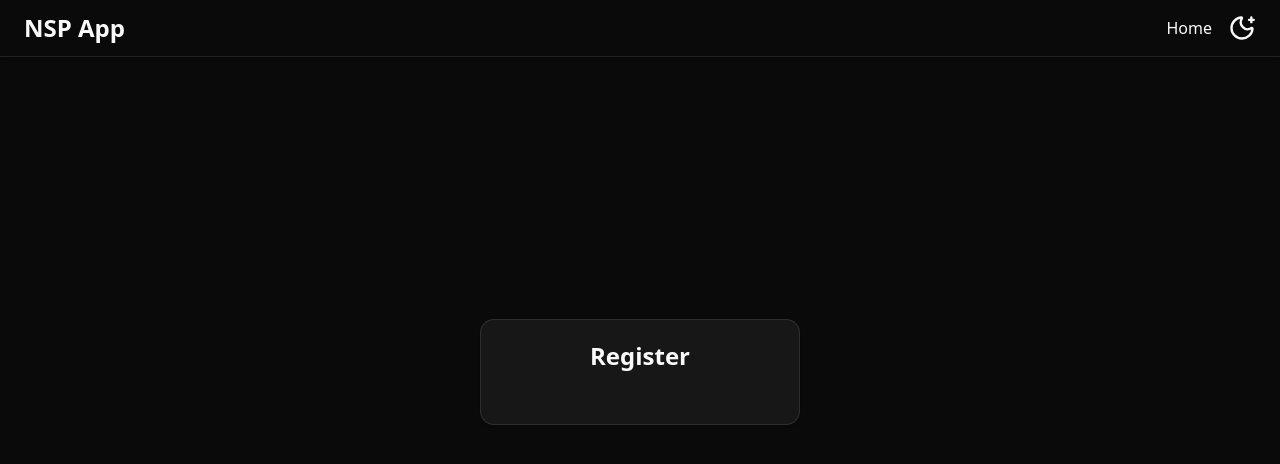
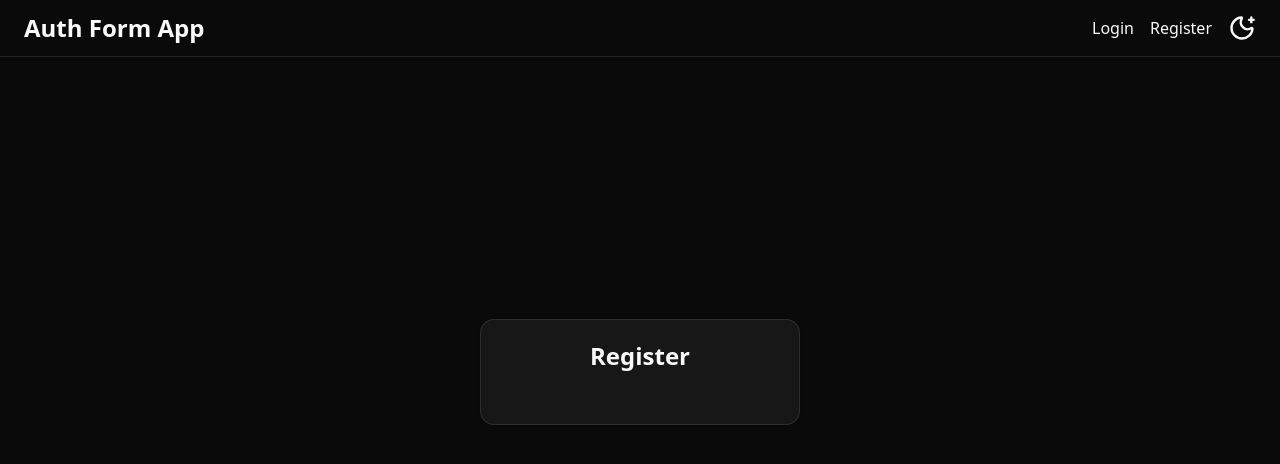
Before and after one commit to MissNishaSardar/auth-form-app, a Next.js app: page /register in a window 1280 px wide. Shown: the top 464 px of the page. Built offline with nearby package versions, Linux system fonts and the light colour scheme.

Commit message:
Update Header.tsx

```diff
--- a/src/components/Header/Header.tsx
+++ b/src/components/Header/Header.tsx
@@ -11,12 +11,13 @@ const Header = () => {
 					<h1
 						className="text-2xl font-semibold"
 						aria-label="App Name">
-						NSP App
+						Auth Form App
 					</h1>
 				</Link>
 
 				<nav className="flex items-center gap-4">
-					<Link href={"/"}>Home</Link>
+					<Link href={"/"}>Login</Link>
+					<Link href={"/register"}>Register</Link>
 
 					<ThemeToggleButton />
 				</nav>
```
